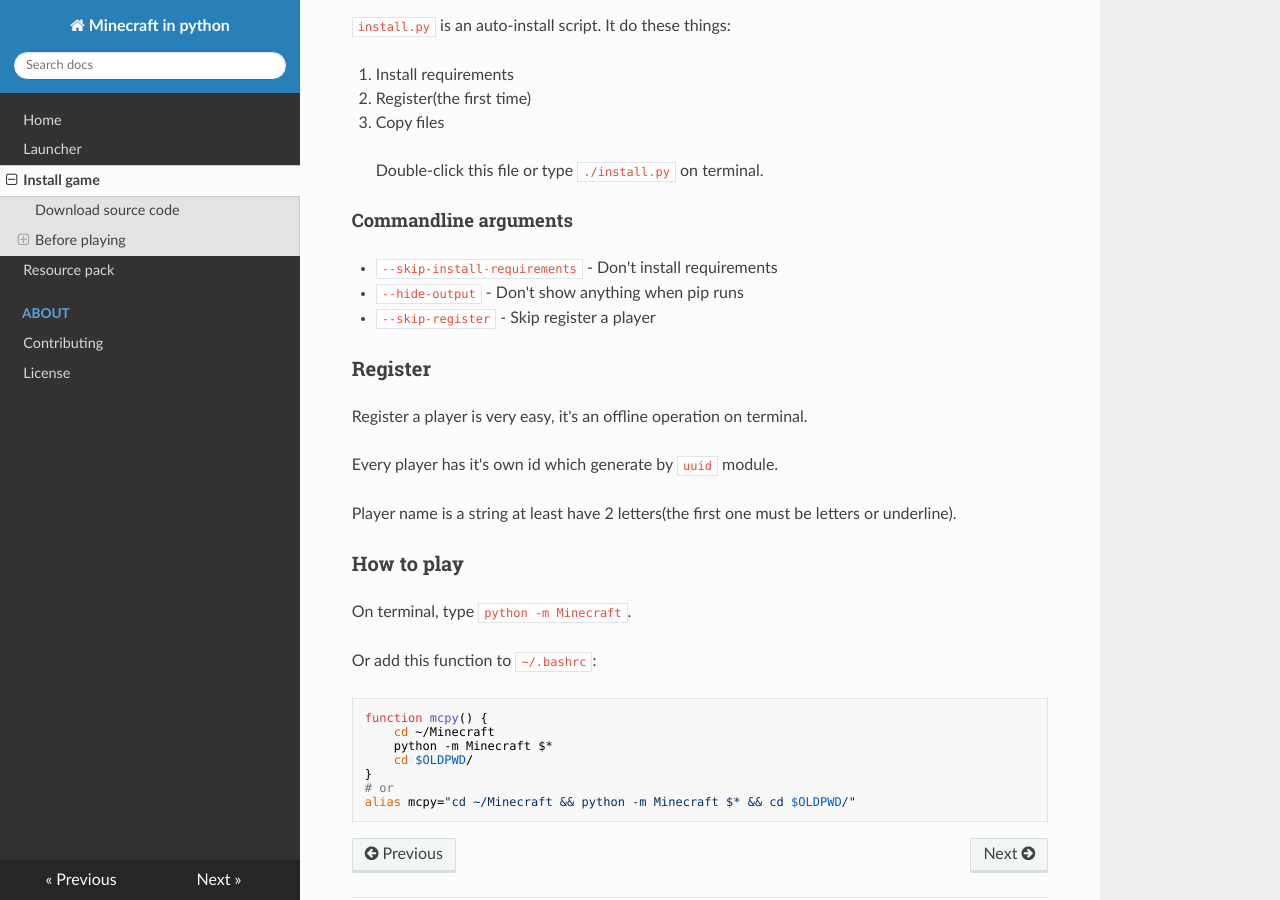
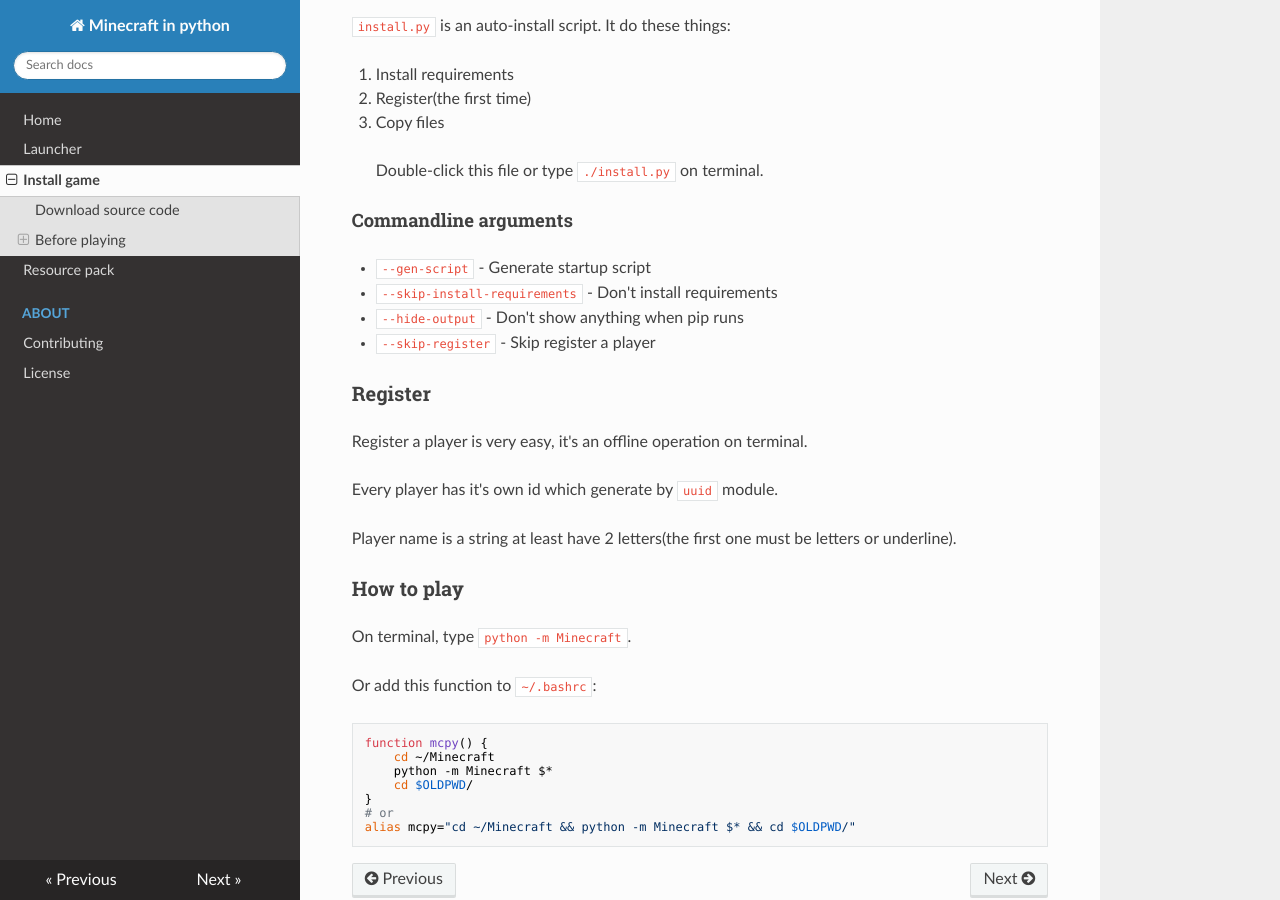
Before and after one commit to minecraft-py/docs-zh, an MkDocs documentation site: the page built from docs/install-game.md, in a window 1280 px wide and 900 px high, scrolled down 928 px. Built offline with MkDocs 1.6.1, drawn with Linux system fonts in a browser that asks for light colours; nearby versions of some CDN libraries.

Commit message:
2021-05-15

```diff
--- a/docs/install-game.md
+++ b/docs/install-game.md
@@ -42,6 +42,7 @@
 
 #### Commandline arguments
 
+- `--gen-script` - Generate startup script
 - `--skip-install-requirements` - Don't install requirements
 - `--hide-output` - Don't show anything when pip runs
 - `--skip-register` - Skip register a player
```
